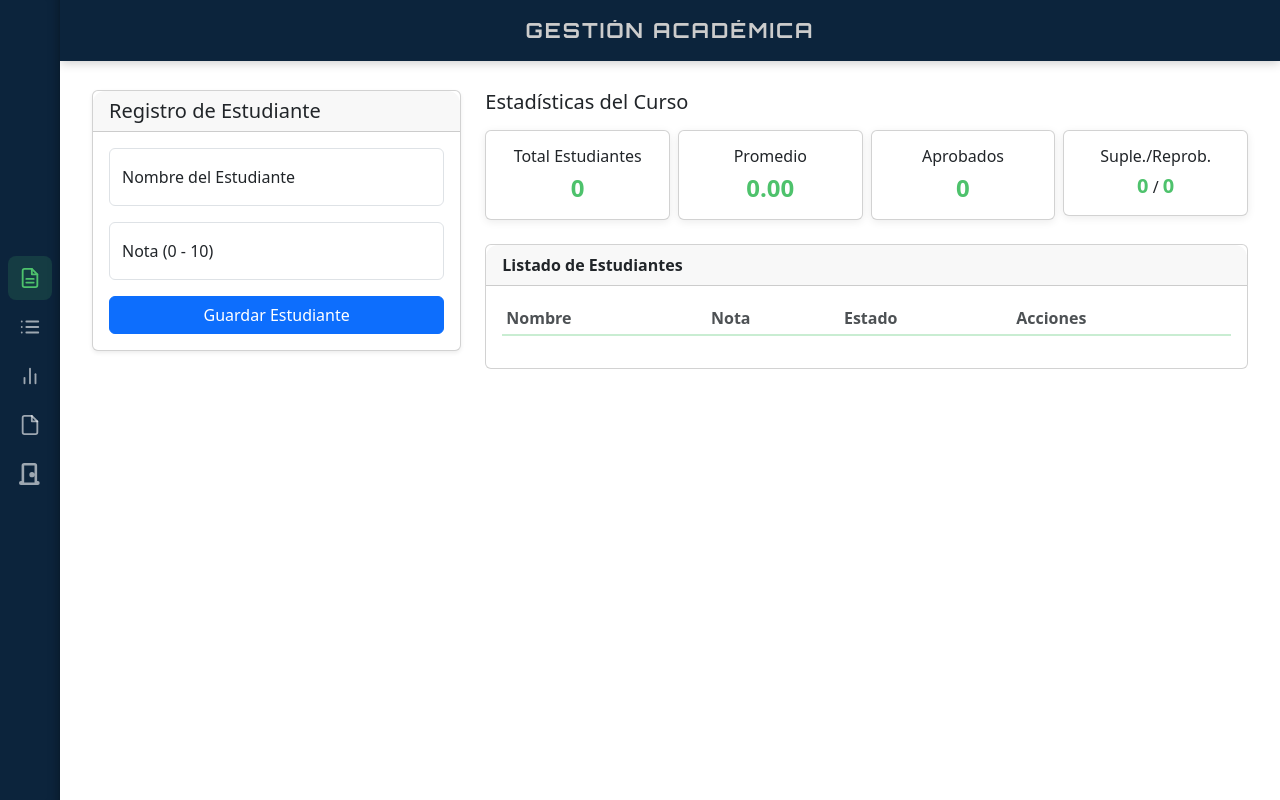
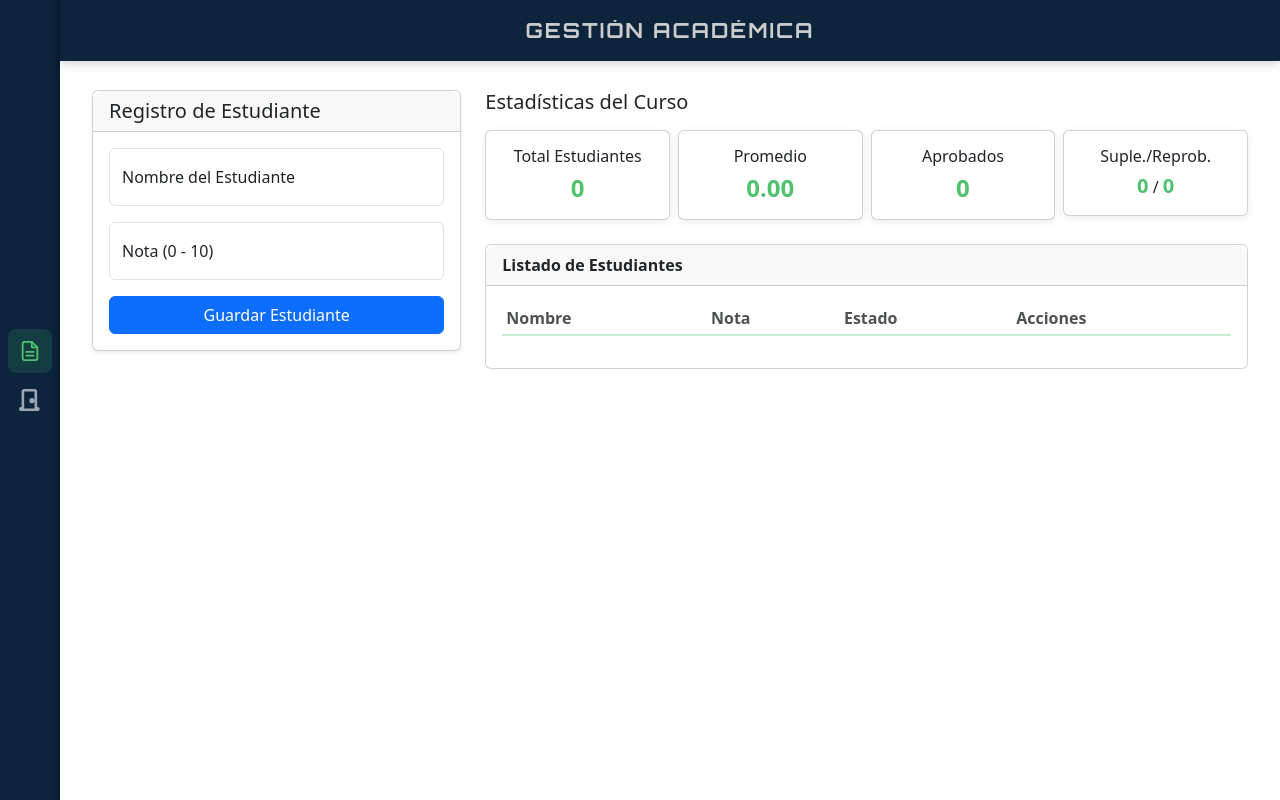
Before and after one commit to Uriel8334/PRY_GESTION_ESTUDIANTES_WEB, a website built with Vite: page index.html in a window 1280 px wide. Built offline with nearby package versions, Linux system fonts and the light colour scheme; files whose address does not match are found by name; a web font is replaced by a local one.

Commit message:
Eliminado elementos que no se usan

```diff
--- a/index.html
+++ b/index.html
@@ -44,44 +44,6 @@
 								<polyline class="hp0" points="14 2 14 8 20 8" />
 								<line class="hp0" x1="16" y1="13" x2="8" y2="13" />
 								<line class="hp0" x1="16" y1="17" x2="8" y2="17" />
-							</svg>
-						</div>
-					</a>
-				</li>
-				<li data-menuanchor="listado">
-					<a href="#listado">
-						<span>Listado</span>
-						<div class="nav-svg">
-							<svg xmlns="http://www.w3.org/2000/svg" viewBox="0 0 24 24">
-								<line class="wp0" x1="8" y1="6" x2="21" y2="6" />
-								<line class="wp0" x1="8" y1="12" x2="21" y2="12" />
-								<line class="wp0" x1="8" y1="18" x2="21" y2="18" />
-								<line class="wp0" x1="3" y1="6" x2="3.01" y2="6" />
-								<line class="wp0" x1="3" y1="12" x2="3.01" y2="12" />
-								<line class="wp0" x1="3" y1="18" x2="3.01" y2="18" />
-							</svg>
-						</div>
-					</a>
-				</li>
-				<li data-menuanchor="estadisticas">
-					<a href="#estadisticas">
-						<span>Estadísticas</span>
-						<div class="nav-svg">
-							<svg xmlns="http://www.w3.org/2000/svg" viewBox="0 0 24 24">
-								<line class="yp0" x1="18" y1="20" x2="18" y2="10" />
-								<line class="yp0" x1="12" y1="20" x2="12" y2="4" />
-								<line class="yp0" x1="6" y1="20" x2="6" y2="14" />
-							</svg>
-						</div>
-					</a>
-				</li>
-				<li data-menuanchor="reportes">
-					<a href="#reportes">
-						<span>Reportes</span>
-						<div class="nav-svg">
-							<svg xmlns="http://www.w3.org/2000/svg" viewBox="0 0 24 24">
-								<path class="jp0" d="M14 2H6a2 2 0 0 0-2 2v16a2 2 0 0 0 2 2h12a2 2 0 0 0 2-2V8z" />
-								<polyline class="jp0" points="14 2 14 8 20 8" />
 							</svg>
 						</div>
 					</a>
```
Also changed, not shown: view/login.html (+1 -1 lines).
